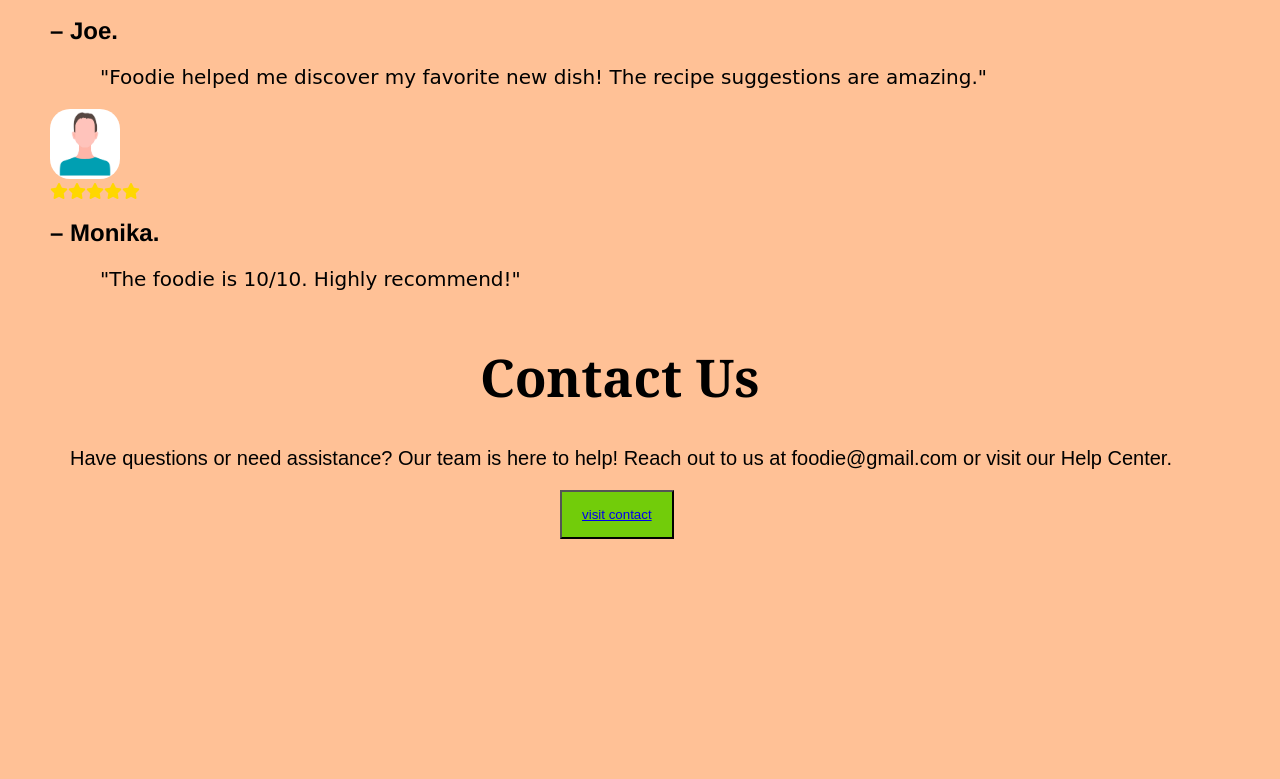
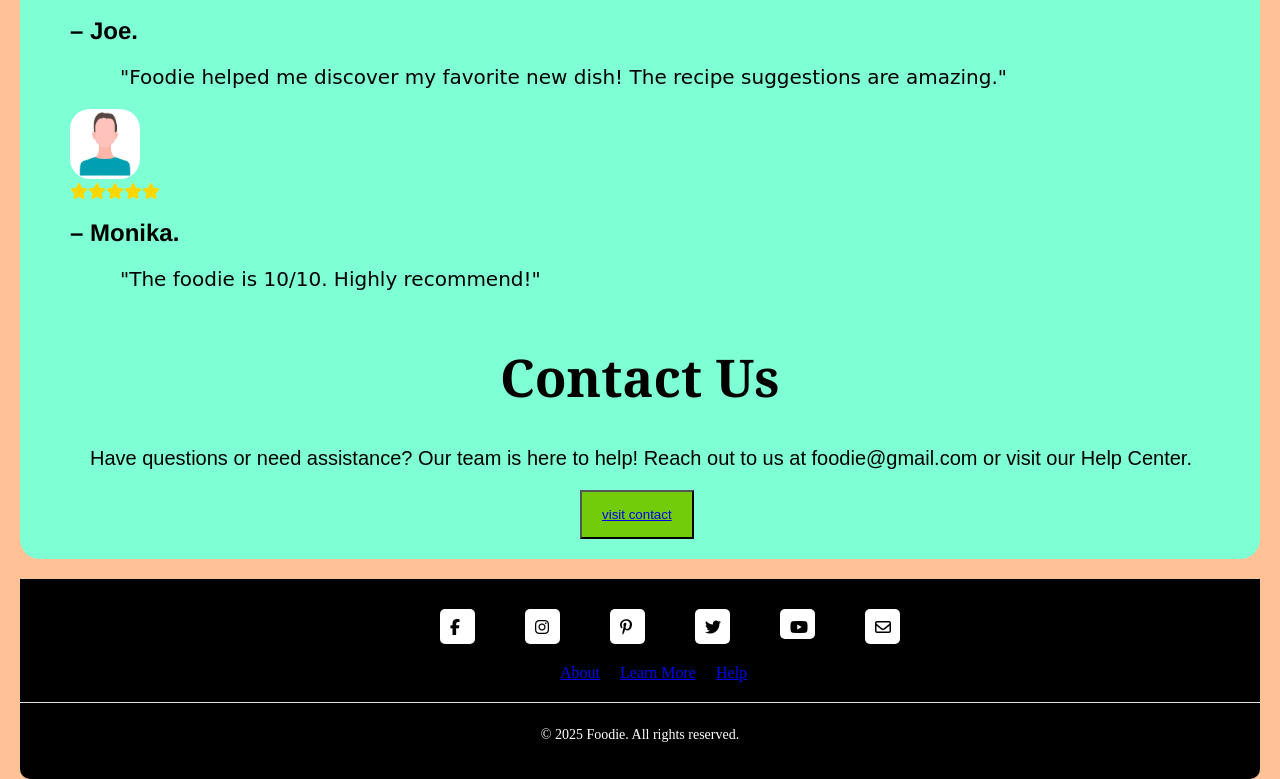
Before and after one commit to Shrawani290/foddie, a plain HTML site: page Pages/About.html in a window 1280 px wide. Shown: the part 2894-3673 px from the top of the page. Before the commit the page ends 3433 px from the top, so only its background shows below. Drawn offline with Linux system fonts and the light colour scheme; a web font is replaced by a local one.

Commit message:
complete

```diff
--- a/Pages/About.html
+++ b/Pages/About.html
@@ -32,7 +32,8 @@
    </div>
         </nav>
     </main>
-   <next>
+
+  <div class="next">
     <div class="A1">
         <h1>About Us</h1>
         <h3>Welcome to Foodie!!</h3>
@@ -115,6 +116,25 @@
         <p>Have questions or need assistance? Our team is here to help! Reach out to us at foodie@gmail.com or visit our Help Center.</p>
         <button><a href="http://127.0.0.1:5500/Pages/contact.html">visit contact</a></button>
     </div>
-   </next>
+  </div>
+  <footer>
+    <icon>
+    <i id="Y" class="fa-brands fa-facebook-f"></i>
+    <i id="A" class="fa-brands fa-instagram"></i>
+    <i id="M" class="fa-brands fa-pinterest-p"></i>
+    <i id="I"class="fa-brands fa-twitter"></i>
+    <i id="N" class="fa-brands fa-youtube"></i>
+    <i id="V" class="fa-regular fa-envelope"></i>
+    </icon>
+
+    <text>
+        <a href="#">About</a>
+        <a href="#">Learn More</a>
+        <a href="#">Help</a>
+    </text>
+    <div class="copyright">
+        <p>&copy; 2025 Foodie. All rights reserved.</p>
+    </div>
+</footer>
 </body>
 </html>
--- a/css/About.css
+++ b/css/About.css
@@ -98,6 +98,13 @@ body{
  .cart:hover{
      background-color: black;
 
+ }
+
+ .next{
+    background: aquamarine;
+    margin-left: 20px;
+    margin-right: 20px;
+    border-radius: 20px;
  }
 
  .A1{
@@ -303,4 +310,123 @@ body{
     color:black;
     background-color: rgb(114, 204, 10);
     margin-left: 560px;
+    margin-bottom: 20px;
  }
+
+ footer{
+    margin-top: 20px;
+    background-color: black;
+
+    height:200px;
+    border-radius: 0% 0% 10px 10px;
+    margin-left: 20px;
+    margin-right: 20px;
+}
+
+footer icon{
+    display :flex;
+    padding-top: 30px;
+    padding-left: 20px;
+    gap:20px;
+    color: black;
+    margin-left: 400px;
+    gap: 50px;
+}
+
+footer icon #Y{
+    display :flex;
+    height: 25px;
+    width: 25px;
+   border-radius: 5px;
+    background-color: white;
+    padding-top:10px ;
+    padding-left: 10px;
+}
+footer icon #Y:hover{
+    background-color: yellow;
+}
+footer icon #A{
+    display :flex;
+    height: 25px;
+    width: 25px;
+   border-radius: 5px;
+    background-color: white;
+    padding-top:10px ;
+    padding-left: 10px;
+}
+
+footer icon #A:hover{
+    background-color: yellow;
+}
+footer icon #M{
+    display :flex;
+    height: 25px;
+    width: 25px;
+   border-radius: 5px;
+    background-color: white;
+    padding-top:10px ;
+    padding-left: 10px;
+}
+footer icon #M:hover{
+    background-color: yellow;
+}
+
+footer icon #I{
+    display :flex;
+    height: 25px;
+    width: 25px;
+   border-radius: 5px;
+    background-color: white;
+    padding-top:10px ;
+    padding-left: 10px;
+}
+footer icon #I:hover{
+    background-color: yellow;
+}
+
+footer icon #N{
+    display :flex;
+    height: 20px;
+    width: 25px;
+   border-radius: 5px;
+    background-color: white;
+    padding-top:10px ;
+    padding-left: 10px;
+
+}
+footer icon #N:hover{
+    background-color: yellow;
+}
+footer icon #V{
+    display :flex;
+    height: 25px;
+    width: 25px;
+   border-radius: 5px;
+    background-color: white;
+    padding-top:10px ;
+    padding-left: 10px;
+}
+footer icon #V:hover{
+    background-color: yellow;
+}
+
+footer text {
+    display: flex;
+    color: white;
+    gap:20px;
+    margin-left: 540px;
+    margin-top: 20px;
+
+}
+
+footer .copyright {
+    text-align: center;
+    margin-top: 20px;
+    padding: 10px 0;
+    background-color: black;
+    font-size: 14px;
+    color: #555;
+    border-top: 1px solid #ddd;
+    color: white;
+    border-radius: 0% 0% 10px 10px;
+}
```
